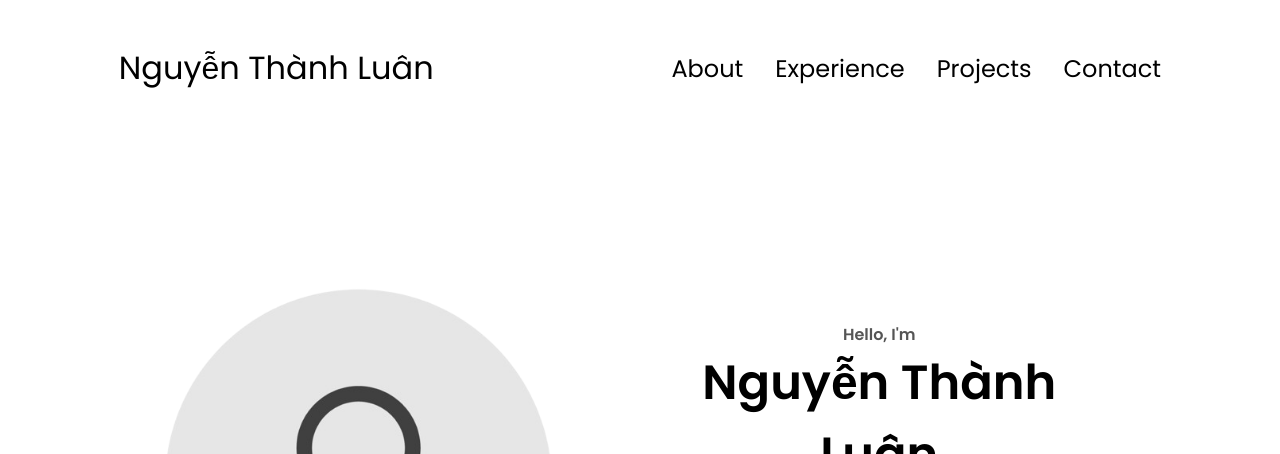
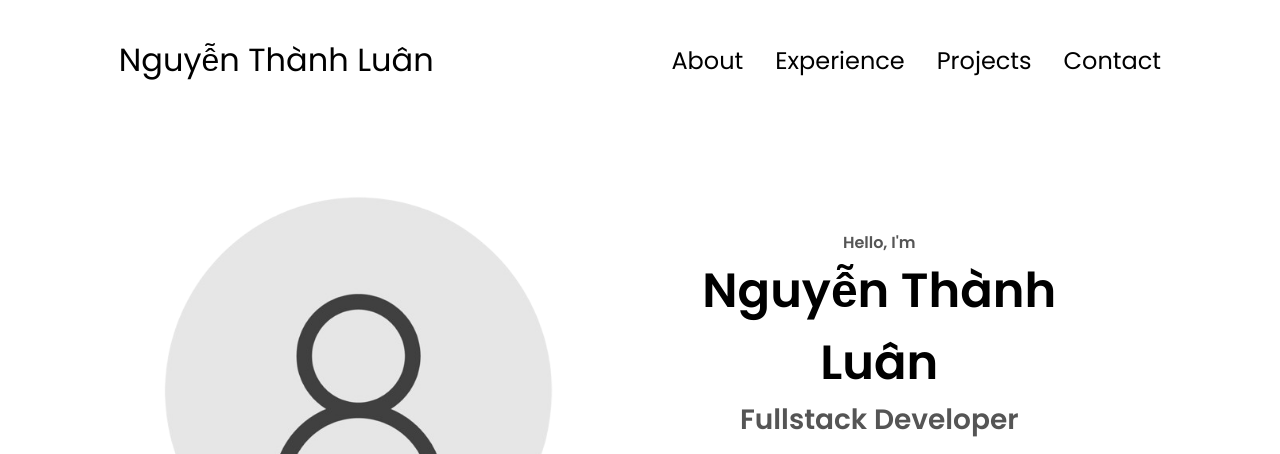
Before and after one commit to 3Luan/Portfolio, a plain HTML site: page index.html in a window 1280 px wide. Shown: the top 454 px of the page. Drawn offline with Linux system fonts and the light colour scheme.

Commit message:
update: nav

```diff
--- a/style.css
+++ b/style.css
@@ -28,6 +28,13 @@ a,
 
 /* DESKTOP NAV */
 
+#desktop-nav {
+    position: fixed;
+    width: 100vw;
+    z-index: 999;
+    background-color: white;
+}
+
 nav,
 .nav-links {
     display: flex;
@@ -36,7 +43,7 @@ nav,
 nav {
     justify-content: space-around;
     align-items: center;
-  height: 17vh;
+    height: 15vh;
 }
 
 .nav-links {
@@ -70,6 +77,10 @@ a:hover {
 
 #hamburger-nav {
     display: none;
+    position: fixed;
+    width: 100vw;
+    z-index: 999;
+    background-color: white;
 }
 
 .hamburger-menu {
@@ -167,6 +178,7 @@ section {
     justify-content: center;
     gap: 5rem;
     height: 80vh;
+    padding-top: 15vh;
 }
 
 .section__pic-container {
```
Lines whose indentation alone changed are shown as unchanged.
